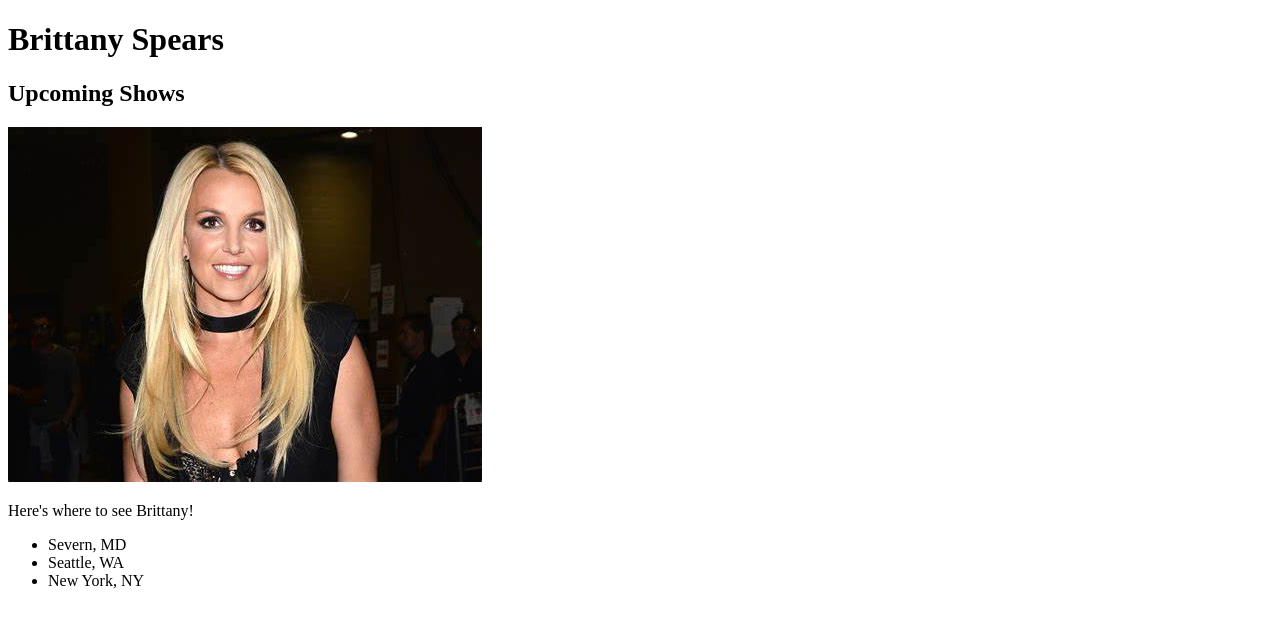
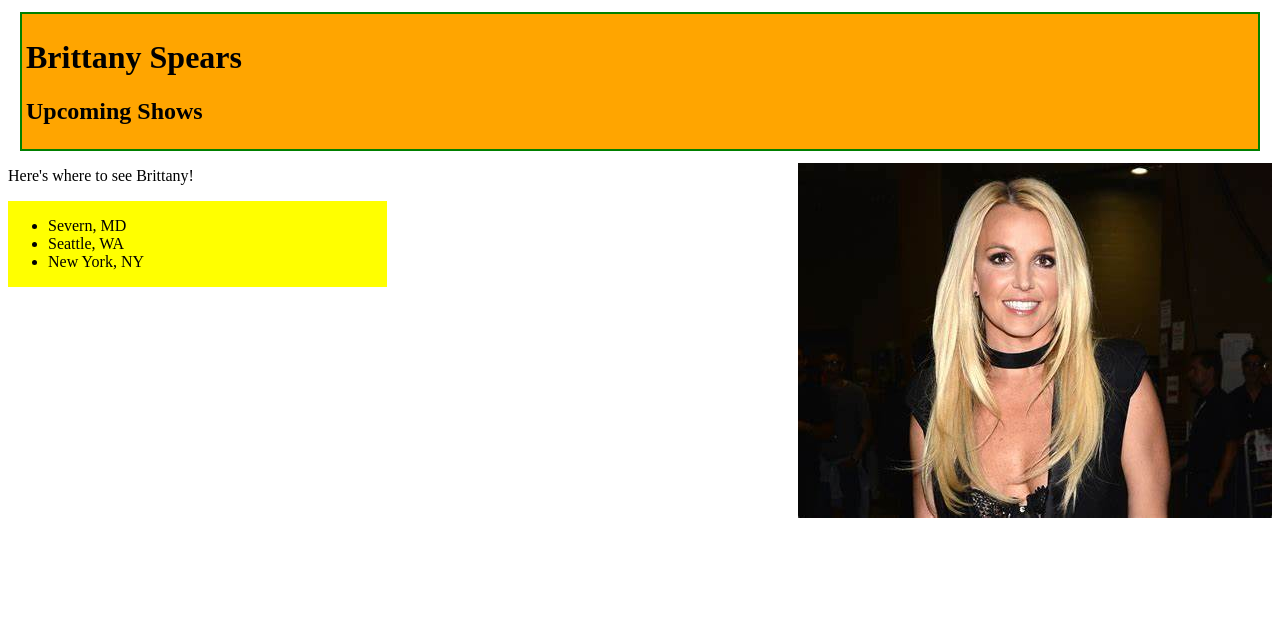
Before and after one commit to erintimli01/band-website, a plain HTML site: page index.html in a window 1280 px wide. Drawn offline with Linux system fonts and the light colour scheme.

Commit message:
change name of band-website.html file to index.html

```diff
--- a/css/styles.css
+++ b/css/styles.css
@@ -7,3 +7,11 @@
 img {
   float: right;
 }
+
+.my-class{
+  margin: 12px;
+  border: 2px solid green;
+  padding: 4px;
+  background-color: orange;
+  box-sizing: border-box;
+}
--- a/band-website.html
+++ b/index.html
@@ -1,12 +1,14 @@
 <!DOCTYPE html>
 <html lang="en-US">
 <head>
-  <link href="css/styles.css" rel="stylessheet" type="text/css">
+  <link href="css/styles.css" rel="stylesheet" type="text/css">
   <title>Brittany Spears</title>
 </head>
 <body>
+<div class="my-class">
   <h1>Brittany Spears</h1>
   <h2>Upcoming Shows</h2>
+</div>
   <img src="img/brittany.jpg" alt="Brittanys face">
   <p>Here's where to see Brittany!</p>
 <div class="sidebar">
```
